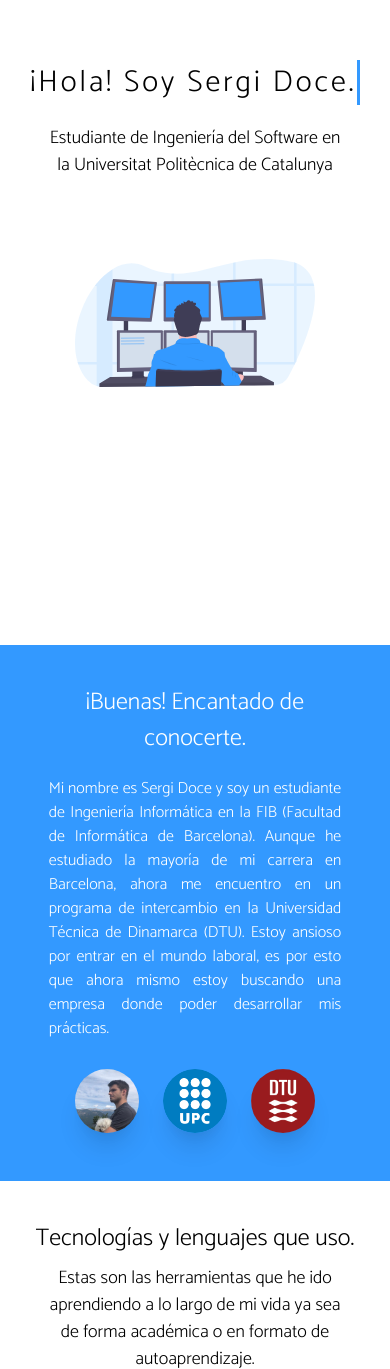
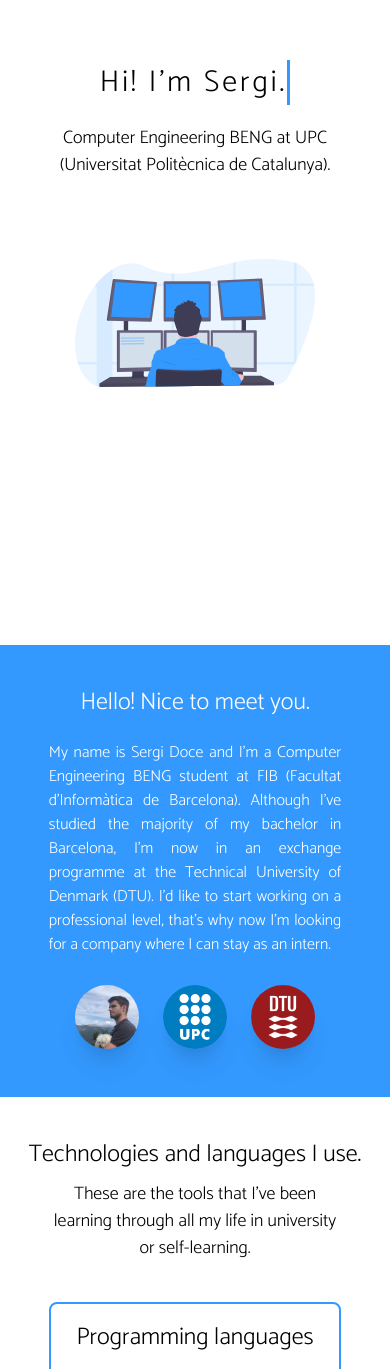
Before and after one commit to sergidoce/portfolio, a React (Create React App) app: page / in a window 390 px wide. Shown: the part 199-1568 px from the top of the page. Built offline with nearby package versions, Linux system fonts and the light colour scheme.

Commit message:
mobile traduction

```diff
--- a/package.json
+++ b/package.json
@@ -20,10 +20,10 @@
   "scripts": {
     "build:tailwind": "tailwind build src/tailwind.css -o src/tailwind.output.css",
     "watch:tailwind": "chokidar 'src/**/*.css' 'src/**/*.scss' --ignore src/tailwind.output.css -c 'npm run build:tailwind'",
-    "start": "npm-run-all start:react",
+    "start": "npm-run-all build:tailwind --parallel watch:tailwind start:react",
     "start:react": "react-scripts start",
     "prebuild": "run-s build:tailwind",
-    "build": "react-scripts build build:tailwind --parallel watch:tailwind",
+    "build": "react-scripts build",
     "test": "react-scripts test",
     "eject": "react-scripts eject"
   },
--- a/src/components/mobile/aboutMe_Mobile.jsx
+++ b/src/components/mobile/aboutMe_Mobile.jsx
@@ -9,9 +9,9 @@ function AboutMe() {
       <div className='bg-color-secundario text-white'>
         <div className='container mx-auto flex justify-center font-Catamaran'>
           <div className='my-10 w-3/4'>
-            <h2 className = 'text-2xl sm:text-2xl md:text-3xl lg:text-4xl xl:text-5xl text-center'>¡Buenas! Encantado de conocerte.</h2>
-            <p className = 'text-base sm:text-lg md:text-xl lg:text-2xl xl:text-3xl text-justify mt-5'>Mi nombre es Sergi Doce y soy un estudiante de Ingeniería Informática en la FIB (Facultad de Informática de Barcelona). Aunque he estudiado la mayoría de mi carrera en Barcelona, ahora me
-              encuentro en un programa de intercambio en la Universidad Técnica de Dinamarca (DTU). Estoy ansioso por entrar en el mundo laboral, es por esto que ahora mismo estoy buscando una empresa donde poder desarrollar mis prácticas.</p>
+            <h2 className = 'text-2xl sm:text-2xl md:text-3xl lg:text-4xl xl:text-5xl text-center'>Hello! Nice to meet you.</h2>
+            <p className = 'text-base sm:text-lg md:text-xl lg:text-2xl xl:text-3xl text-justify mt-5'>My name is Sergi Doce and I'm a Computer Engineering BENG student at FIB (Facultat d'Informàtica de Barcelona). Although I've studied the majority of my bachelor in Barcelona, I'm now
+              in an exchange programme at the Technical University of Denmark (DTU). I'd like to start working on a professional level, that's why now I'm looking for a company where I can stay as an intern.</p>
 
             <div className='flex flex-wrap justify-center mt-5'>
               <img src="/images/foto1.jpeg" className='h-auto w-16 rounded-full mx-3 shadow-xl my-2' alt=""/>
@@ -25,9 +25,9 @@ function AboutMe() {
       <div className='bg-color-primario'>
         <div className='container mx-auto flex justify-center font-Catamaran py-10 '>
           <div className='border-b-2 border-color-secundario'>
-            <h2 className='text-2xl sm:text-2xl md:text-3xl lg:text-4xl xl:text-5xl text-center'>Tecnologías y lenguajes que uso.</h2>
+            <h2 className='text-2xl sm:text-2xl md:text-3xl lg:text-4xl xl:text-5xl text-center'>Technologies and languages I use.</h2>
             <div className='flex mx-auto mt-2 w-3/4'>
-              <h3 className='text-lg sm:text-lg md:text-2xl lg:text-2xl xl:text-3xl text-center'>Estas son las herramientas que he ido aprendiendo a lo largo de mi vida ya sea de forma académica o en formato de autoaprendizaje.</h3>
+              <h3 className='text-lg sm:text-lg md:text-2xl lg:text-2xl xl:text-3xl text-center'>These are the tools that I've been learning through all my life in university or self-learning.</h3>
             </div>
             <div className='flex justify-center my-10'>
               <div className='h-auto w-3/4 rounded-lg border-color-secundario'>
@@ -35,7 +35,7 @@ function AboutMe() {
 
                   <div className='border-2 rounded-lg border-color-secundario'>
                     <div className='flex justify-center border-b-2 py-4 space-x-4  border-color-secundario'>
-                      <h2 className='my-auto text-center text-2xl'>Lenguajes de programación</h2>
+                      <h2 className='my-auto text-center text-2xl'>Programming languages</h2>
                     </div>
                     <div className='space-y-4 my-4'>
                       <div className='flex justify-center space-x-4'>
@@ -74,7 +74,7 @@ function AboutMe() {
 
                 <div className='border-2 rounded-lg mt-5 border-color-secundario'>
                   <div className='flex justify-center py-4 space-x-4 border-b-2 border-color-secundario'>
-                    <h2 className='my-auto text-center text-2xl'>Frameworks y otras herramientas</h2>
+                    <h2 className='my-auto text-center text-2xl'>Frameworks and other tools</h2>
                   </div>
                   <div className='space-y-4 my-4'>
                     <div className='flex justify-center space-x-4'>
--- a/src/components/mobile/card_Mobile.jsx
+++ b/src/components/mobile/card_Mobile.jsx
@@ -15,7 +15,9 @@ class Card extends React.Component {
               <p className = 'text-xs text-justify'>{this.props.descripcion}</p>
             </div>
             <div className='flex justify-center space-x-4 mt-5'>
-              <button className='bg-white hover:bg-color-secundario text-color-secundario hover:text-white px-2 text-sm rounded-full'>Github</button>
+              <a href={this.props.link}>
+                <button className='bg-white hover:bg-color-secundario text-color-secundario hover:text-white px-2 text-sm rounded-full'>Github</button>
+              </a>
             </div>
          </div>
       </div>
--- a/src/components/mobile/footer_Mobile.jsx
+++ b/src/components/mobile/footer_Mobile.jsx
@@ -9,7 +9,7 @@ function Footer() {
       <div className='container m-auto py-10 flex justify-center text-color-secundario font-Catamaran'>
         <div>
           <div>
-            <h3 className='text-lg'>Página diseñada y desarrollada por mí</h3>
+            <h3 className='text-lg'>Web page designed and developed by myself</h3>
           </div>
 
           <div className = 'flex justify-center h-8 mt-5'>
--- a/src/components/mobile/introduccio_Mobile.jsx
+++ b/src/components/mobile/introduccio_Mobile.jsx
@@ -11,12 +11,12 @@ function Introduccio() {
             <div>
                 <div className = 'flex justify-center'>
                   <div className = 'inline-block'>
-                    <h1 className='font-Catamaran typewriter text-black text-3xl'>¡Hola! Soy Sergi Doce.</h1>
+                    <h1 className='font-Catamaran typewriter text-black text-3xl'>Hi! I'm Sergi.</h1>
                   </div>
                 </div>
                 <div className='flex justify-center mt-5'>
                   <div className='w-3/4'>
-                    <h2 className = 'fade-in-1 font-Catamaran text-center text-lg'>Estudiante de Ingeniería del Software en la Universitat Politècnica de Catalunya</h2>
+                    <h2 className = 'fade-in-1 font-Catamaran text-center text-lg'>Computer Engineering BENG at UPC (Universitat Politècnica de Catalunya).</h2>
                   </div>
                 </div>
 
--- a/src/components/mobile/proyectos_Mobile.jsx
+++ b/src/components/mobile/proyectos_Mobile.jsx
@@ -12,12 +12,14 @@ function Proyectos() {
         <div className = 'container mx-auto flex justify-center font-Catamaran pb-20'>
           <div>
             <div className='flex justify-center flex-wrap'>
-              <h2 className = 'text-2xl sm:text-2xl md:text-3xl lg:text-4xl xl:text-5xl'>Proyectos</h2>
+              <h2 className = 'text-2xl sm:text-2xl md:text-3xl lg:text-4xl xl:text-5xl'>Projects</h2>
             </div>
             <div className='flex justify-center flex-wrap'>
-              <Card titulo='SafetyOut' descripcion = 'Aplicación nativa para Android y iOS para organizar actividades al aire libre en el contexto de la pandemia por el COVID-19.' imgsrc='/images/safetyout.jpg'></Card>
-              <Card titulo='Overcooked!' descripcion = 'Videojuego clon del ya existente Overcooked! diseñado y desarrollado en el contexto de la asignatura Videojuegos. Este proyecto ha sido desarrollado con Unity y C#' imgsrc='/images/overcooked.png'></Card>
-              <Card titulo='The Goonies' descripcion = 'Otro videojuego clon. Esta vez del clásico The Goonies lanzado en 1986 para la MSX. Este proyecto ha sido desarrollado con OpenGL y C++' imgsrc='/images/goonies.jpg'></Card>
+              <Card link='https://github.com/joelng28/SafetyOUTBackEnd.git' titulo='SafetyOut' descripcion = 'Native application for Android and iOS to organize open air activities in the context of the COVID-19 pandemic. I was tasked with the Back End, which was developed using NodeJS and MongoDB.' imgsrc='/images/safetyout.jpg'></Card>
+              <Card link='https://github.com/PauVal99/Overcooked.git' titulo='Overcooked!' descripcion = 'Clone videogame of the already existent Overcooked! designed and developed in the context of the FIB VJ course. This project has been developed with Unity and C#.' imgsrc='/images/overcooked.png'></Card>
+              <Card link='https://github.com/PauVal99/The-Goonies.git' titulo='The Goonies' descripcion = 'Another clone videogame. This time of the classic The Goonies launched in 1986 for the MSX. This project has been developed with OpenGL and C++' imgsrc='/images/goonies.jpg'></Card>
+              <Card link='https://github.com/sergidoce/lacapsadetrons.git' titulo='La Capsa de Trons website' descripcion = 'Website made with ReactJS' imgsrc='/images/capsadetrons.jpg'></Card>
+              <Card link='https://github.com/sergidoce/generador.git' titulo='University timetable generator' descripcion = 'Python desktop app that creates timetables for students based on the selected courses. It uses the FIB Open API to collect data. Algorithm based on backtracking. UI not finished yet.' imgsrc='/images/fib.png'></Card>
             </div>
           </div>
         </div>
```
Also changed, not shown: src/components/mobile/contact_Mobile.jsx (+7 -7 lines), firebase.json (added), 1 other file (tests, documents, lock files or other folders).
